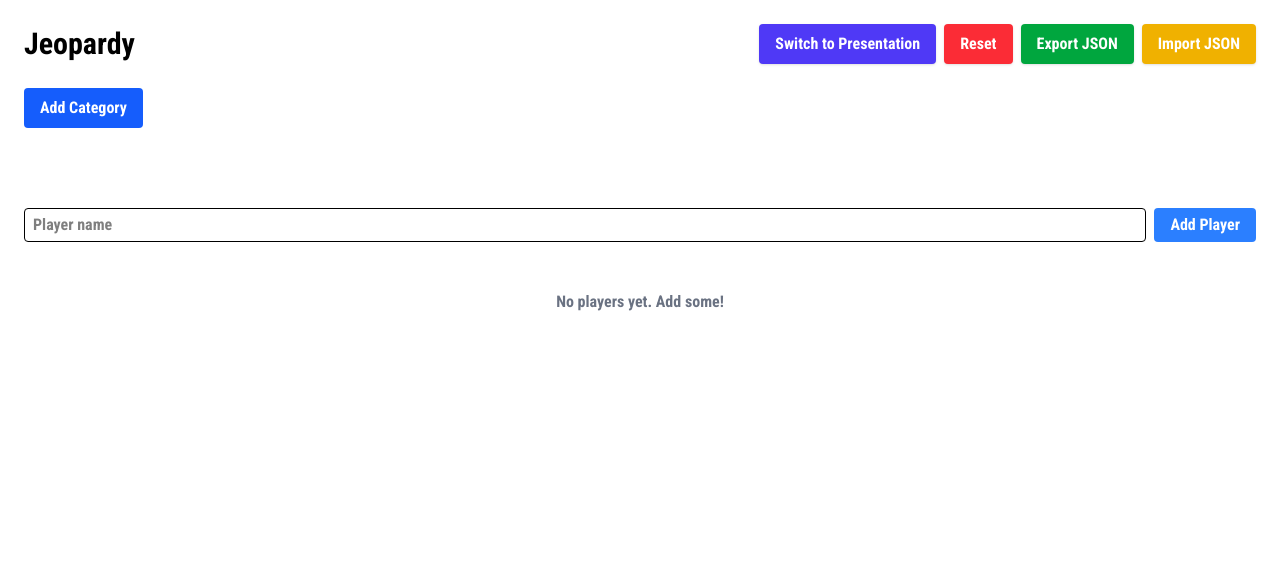
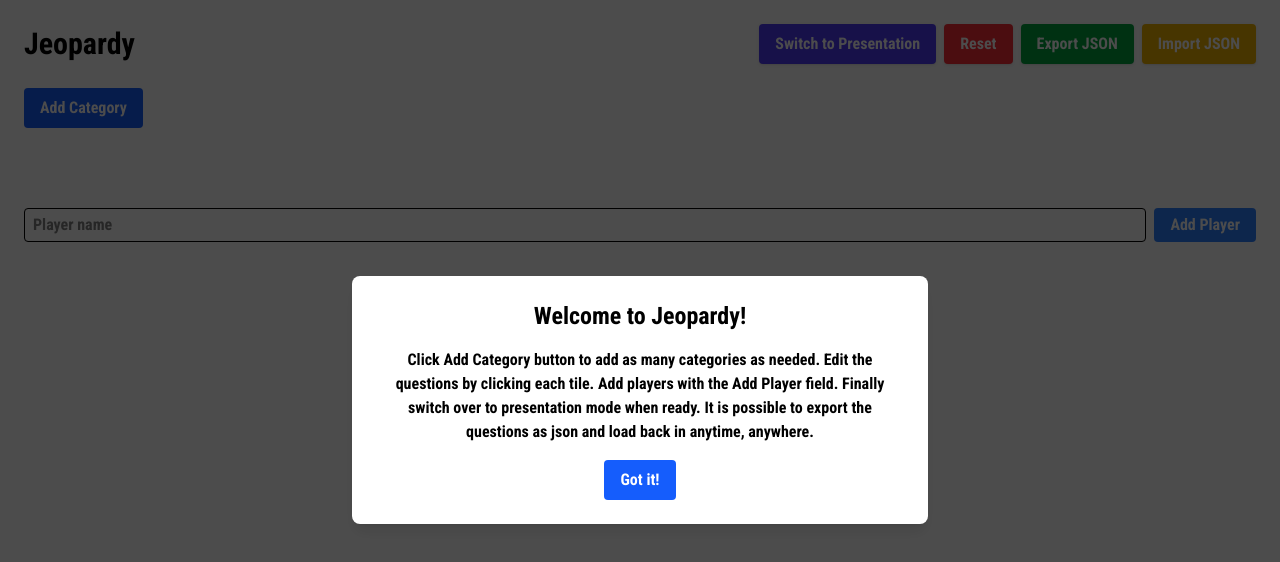
Before and after one commit to Slaterinn/Jeopardy, a Nuxt app: page / in a window 1280 px wide. Shown: the top 562 px of the page. Built offline with nearby package versions, Linux system fonts and the light colour scheme.

Commit message:
instructions in an overlay

```diff
--- /dev/null
+++ b/components/TutorialOverlay.vue
@@ -0,0 +1,41 @@
+<template>
+  <div v-if="visible" class="fixed inset-0 bg-black/70 flex items-center justify-center z-50 p-4">
+    <div class="bg-white rounded-lg shadow-lg max-w-xl w-full p-6 text-center">
+      <h2 class="text-2xl font-bold mb-4">Welcome to Jeopardy!</h2>
+      <p class="mb-4">
+        Click Add Category button to add as many categories as needed. Edit the questions
+        by clicking each tile. Add players with the Add Player field. Finally switch over
+        to presentation mode when ready. It is possible to export the questions as json and
+        load back in anytime, anywhere.
+      </p>
+      <button
+        @click="close"
+        class="px-4 py-2 bg-blue-600 text-white rounded hover:bg-blue-700"
+      >
+        Got it!
+      </button>
+    </div>
+  </div>
+</template>
+
+<script setup>
+import { ref, onMounted } from 'vue'
+
+const props = defineProps({
+  localStorageKey: { type: String, default: 'jeopardyTutorialSeen' }
+})
+const emit = defineEmits(['close'])
+
+const visible = ref(false)
+
+onMounted(() => {
+  const seen = localStorage.getItem(props.localStorageKey)
+  if (!seen) visible.value = true
+})
+
+function close() {
+  visible.value = false
+  localStorage.setItem(props.localStorageKey, 'true')
+  emit('close')
+}
+</script>
--- a/pages/index.vue
+++ b/pages/index.vue
@@ -14,6 +14,8 @@ useHead({
 })
 
 import { ref, watch, onMounted } from 'vue'
+// Import tutorial overlay
+import TutorialOverlay from '~/components/TutorialOverlay.vue'
 
 // Jeopardy game components
 import JeopardyToolbar from '~/components/JeopardyToolbar.vue'
@@ -25,6 +27,7 @@ import ScoreboardChart from '~/components/ScoreboardChart.vue'
 import PlayerManager from '~/components/PlayerManager.vue'
 import ScoreControls from '~/components/ScoreControls.vue'
 
+const showTutorial = ref(false)
 const mode = ref('edit')
 
 // Always initialize a reactive object
@@ -39,6 +42,9 @@ onMounted(() => {
 
   const savedTeams = localStorage.getItem('jeopardyTeams')
   if (savedTeams) teams.value = JSON.parse(savedTeams)
+
+  const seen = localStorage.getItem('jeopardyTutorialSeen')
+  if (!seen) showTutorial.value = true
 })
 
 // Persist to localStorage automatically (deep watch)
@@ -113,6 +119,8 @@ function importBoard(event) {
 
 <template>
   <div class="p-6 max-w-7xl mx-auto">
+    <TutorialOverlay v-if="showTutorial" @close="showTutorial = false" />
+
     <JeopardyToolbar
       :mode="mode"
       @toggleMode="toggleMode"
```
